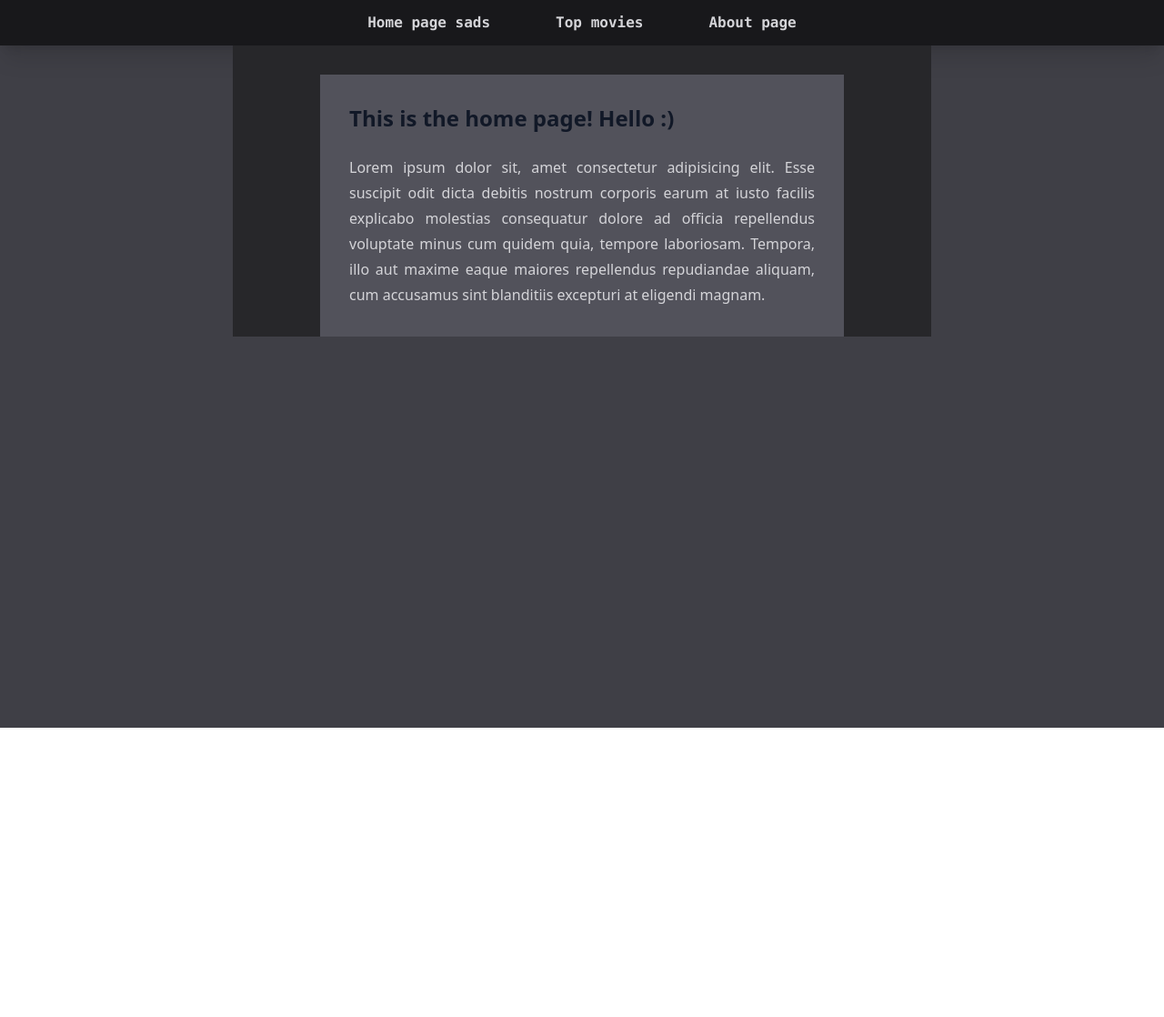
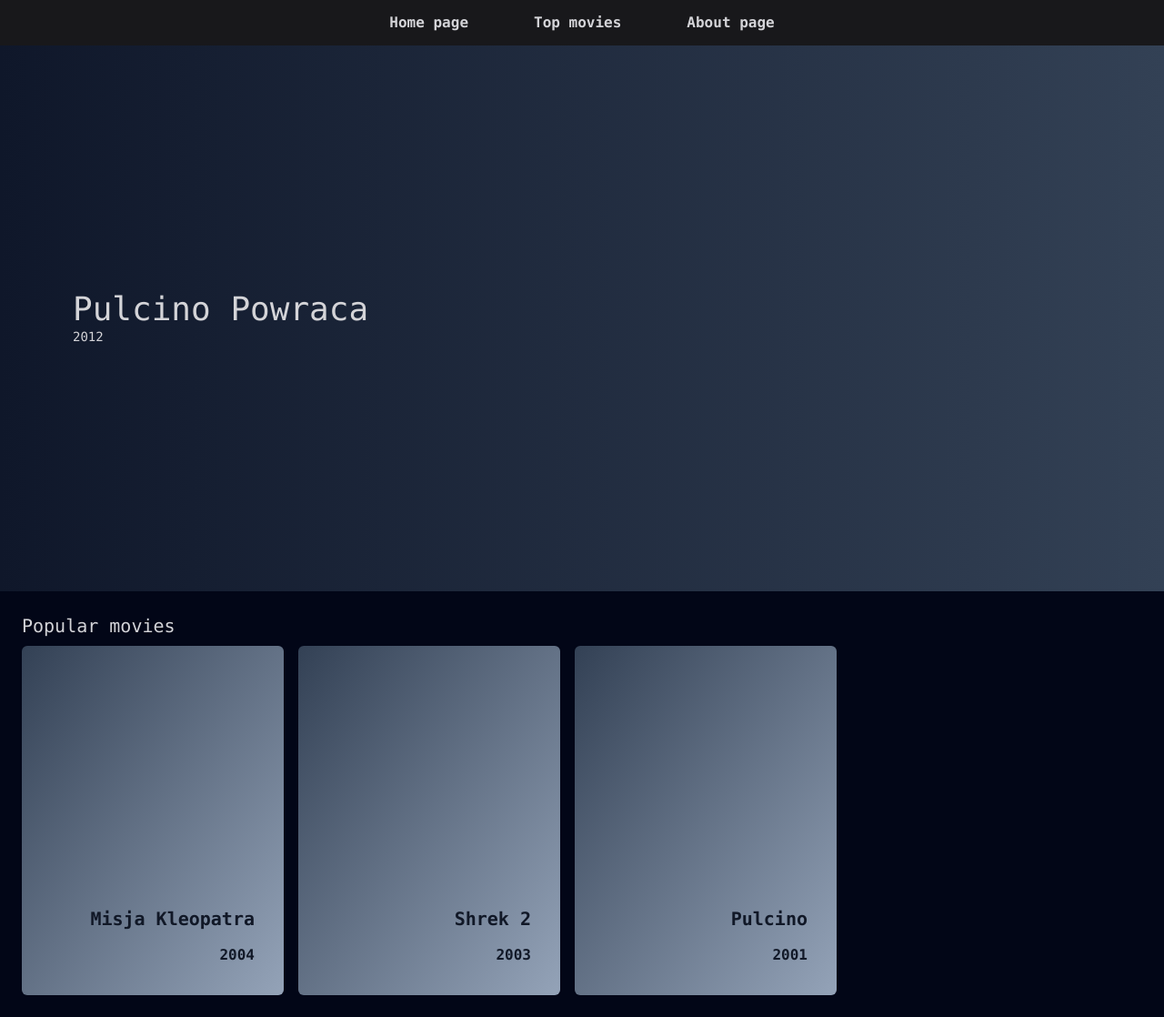
Before and after one commit to mkalino1/movie-database-app, a Nuxt app: page / in a window 1280 px wide. Shown: the whole page at 91% size. Before the commit the page ends 800 px from the top, so only its background shows below. Built offline with nearby package versions, Linux system fonts and the light colour scheme.

Commit message:
style: :lipstick: Add and style home page components

```diff
--- a/app.vue
+++ b/app.vue
@@ -1,14 +1,15 @@
 <template>
-  <div class="h-screen bg-zinc-700 text-zinc-300">
+  <div class="font-mono text-zinc-300">
     <NuxtRouteAnnouncer />
     <NavBar />
-    <div class="mx-auto max-w-3xl overflow-auto bg-zinc-800">
-      <NuxtPage />
-    </div>
+    <NuxtPage />
   </div>
 </template>
 
 <style>
+:root {
+  @apply bg-slate-950;
+}
 .page-enter-active,
 .page-leave-active {
   transition: all 0.3s;
--- a/components/MovieCard.vue
+++ b/components/MovieCard.vue
@@ -1,5 +1,7 @@
 <template>
-  <div class="prose mx-auto rounded-md bg-zinc-200 p-4">
+  <div
+    class="prose flex h-96 w-72 flex-col items-end justify-end rounded-md bg-gradient-to-tl from-slate-400 to-slate-700 p-8"
+  >
     <h3>{{ title }}</h3>
     <h4>{{ year }}</h4>
   </div>
--- a/components/NavBar.vue
+++ b/components/NavBar.vue
@@ -1,10 +1,10 @@
 <template>
-  <nav class="w-screen bg-zinc-900 shadow-xl">
+  <nav class="bg-zinc-900 shadow-xl">
     <ol
-      class="flex content-center justify-center gap-12 font-mono font-bold leading-relaxed"
+      class="flex content-center justify-center gap-12 font-bold leading-relaxed"
     >
       <li>
-        <NuxtLink to="/">Home page sads </NuxtLink>
+        <NuxtLink to="/">Home page </NuxtLink>
       </li>
       <li>
         <NuxtLink to="/top-movies">Top movies</NuxtLink>
--- /dev/null
+++ b/components/WelcomeBanner.vue
@@ -0,0 +1,12 @@
+<template>
+  <div
+    class="flex h-[600px] w-full flex-col items-start justify-center bg-gradient-to-l from-slate-700 to-slate-900 p-20"
+  >
+    <h3 class="text-4xl">Pulcino Powraca</h3>
+    <h2 class="text-sm">2012</h2>
+  </div>
+</template>
+
+<script lang="ts" setup></script>
+
+<style></style>
--- a/pages/index.vue
+++ b/pages/index.vue
@@ -1,15 +1,13 @@
 <template>
-  <div
-    class="prose mx-auto mt-8 max-w-xl bg-zinc-600 p-8 text-justify text-zinc-300"
-  >
-    <h2>This is the home page! Hello :)</h2>
-    <p>
-      Lorem ipsum dolor sit, amet consectetur adipisicing elit. Esse suscipit
-      odit dicta debitis nostrum corporis earum at iusto facilis explicabo
-      molestias consequatur dolore ad officia repellendus voluptate minus cum
-      quidem quia, tempore laboriosam. Tempora, illo aut maxime eaque maiores
-      repellendus repudiandae aliquam, cum accusamus sint blanditiis excepturi
-      at eligendi magnam.
-    </p>
+  <div>
+    <WelcomeBanner />
+    <div class="p-6">
+      <h4 class="mb-2 text-xl">Popular movies</h4>
+      <ol class="flex gap-4">
+        <MovieCard title="Misja Kleopatra" year="2004" />
+        <MovieCard title="Shrek 2" year="2003" />
+        <MovieCard title="Pulcino" year="2001" />
+      </ol>
+    </div>
   </div>
 </template>
--- a/pages/top-movies.vue
+++ b/pages/top-movies.vue
@@ -1,9 +1,9 @@
 <template>
   <div>
-    <ol class="space-y-5">
+    <ol class="flex gap-4">
       <MovieCard title="Misja Kleopatra" year="2004" />
-      <MovieCard title="Shrek 2" year="2004" />
-      <MovieCard title="Pulcino" year="2004" />
+      <MovieCard title="Shrek 2" year="2003" />
+      <MovieCard title="Pulcino" year="2001" />
     </ol>
   </div>
 </template>
```
Also changed, not shown: eslint.config.mjs (+12 -3 lines).
